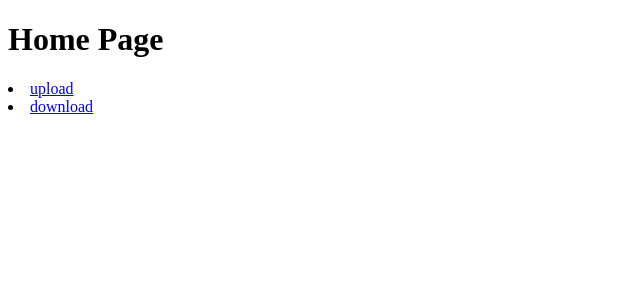
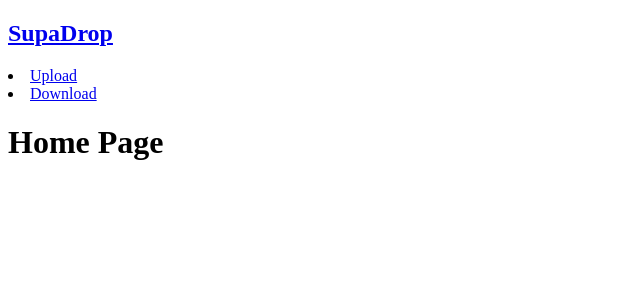
Before and after one commit to muhammad-sadeed/SupaDrop, a SvelteKit app: page / in a window 1280 px wide. Shown: the top 300 px of the page, without its empty margins (0-640 px from the left). Built offline with nearby package versions, Linux system fonts and the light colour scheme.

Commit message:
added navbar

```diff
--- /dev/null
+++ b/src/lib/components/NavBar.svelte
@@ -0,0 +1,15 @@
+<nav>
+    <div>
+        <a href="/">
+            <h2>SupaDrop</h2>
+        </a>
+    </div>
+    <div>
+        <li>
+            <a href="/upload">Upload</a>
+        </li>
+        <li>
+            <a href="/download">Download</a>
+        </li>
+    </div>
+</nav>
--- a/src/routes/+layout.svelte
+++ b/src/routes/+layout.svelte
@@ -1,5 +1,6 @@
 <script>
 	import favicon from '$lib/assets/favicon.svg';
+	import NavBar from '$lib/components/NavBar.svelte';
 
 	let { children } = $props();
 </script>
@@ -8,4 +9,5 @@
 	<link rel="icon" href={favicon} />
 </svelte:head>
 
+<NavBar />
 {@render children?.()}
--- a/src/routes/+page.svelte
+++ b/src/routes/+page.svelte
@@ -1,10 +1 @@
 <h1>Home Page</h1>
-
-<nav>
-    <li>
-        <a href="/upload">upload</a>
-    </li>
-    <li>
-        <a href="/download">download</a>
-    </li>
-</nav>
```
